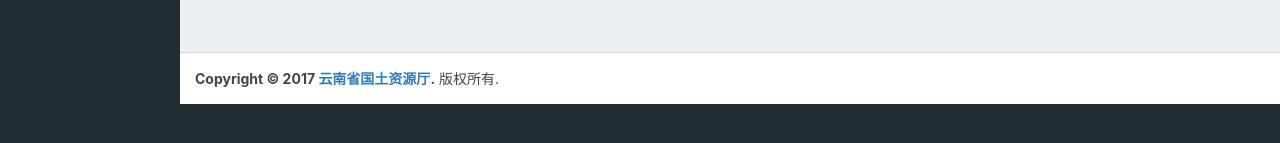
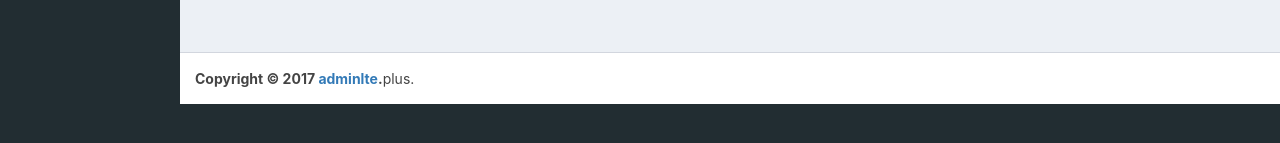
Before and after one commit to gongxufan/adminlte-plus, a plain HTML site: page index.html in a window 1280 px wide. Shown: the part 533-676 px from the top of the page. Drawn offline with Linux system fonts and the light colour scheme.

Commit message:
Update index.html

```diff
--- a/index.html
+++ b/index.html
@@ -165,7 +165,7 @@
              Anything you want
          </div>-->
         <!-- Default to the left -->
-        <strong>Copyright © 2017 <a href="#">云南省国土资源厅</a>.</strong> 版权所有.
+        <strong>Copyright © 2017 <a href="#">adminlte</a>.</strong>plus.
     </footer>
 
     <!-- Control Sidebar -->
```
